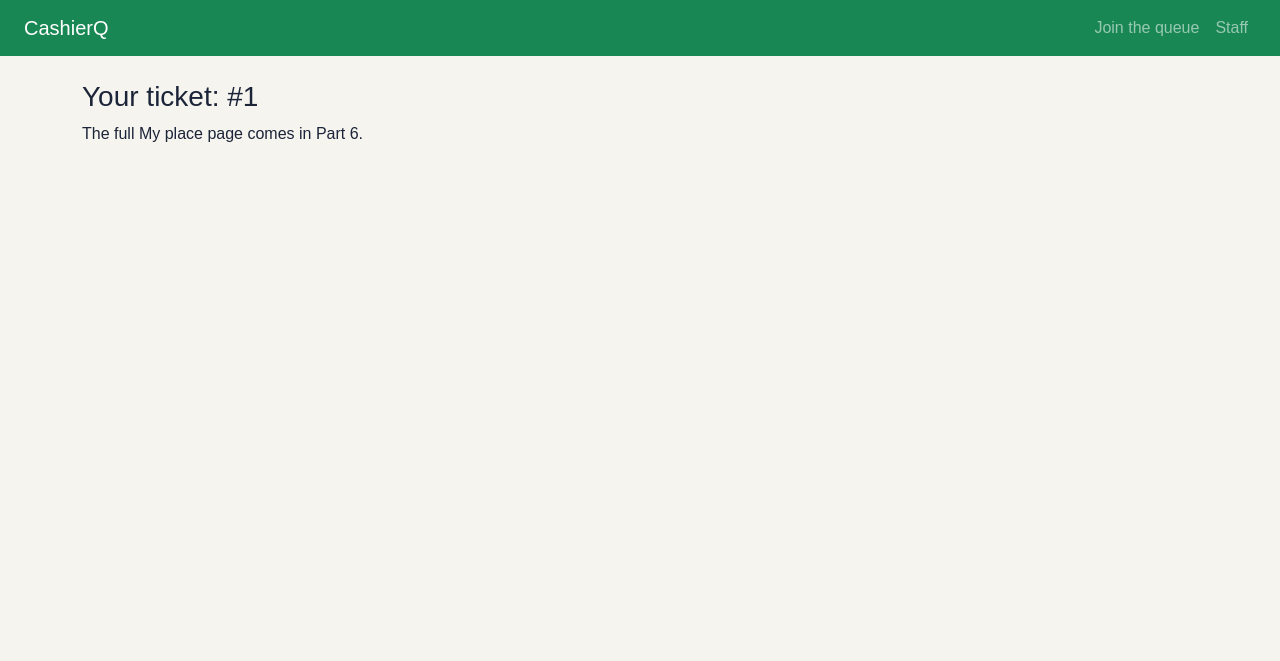
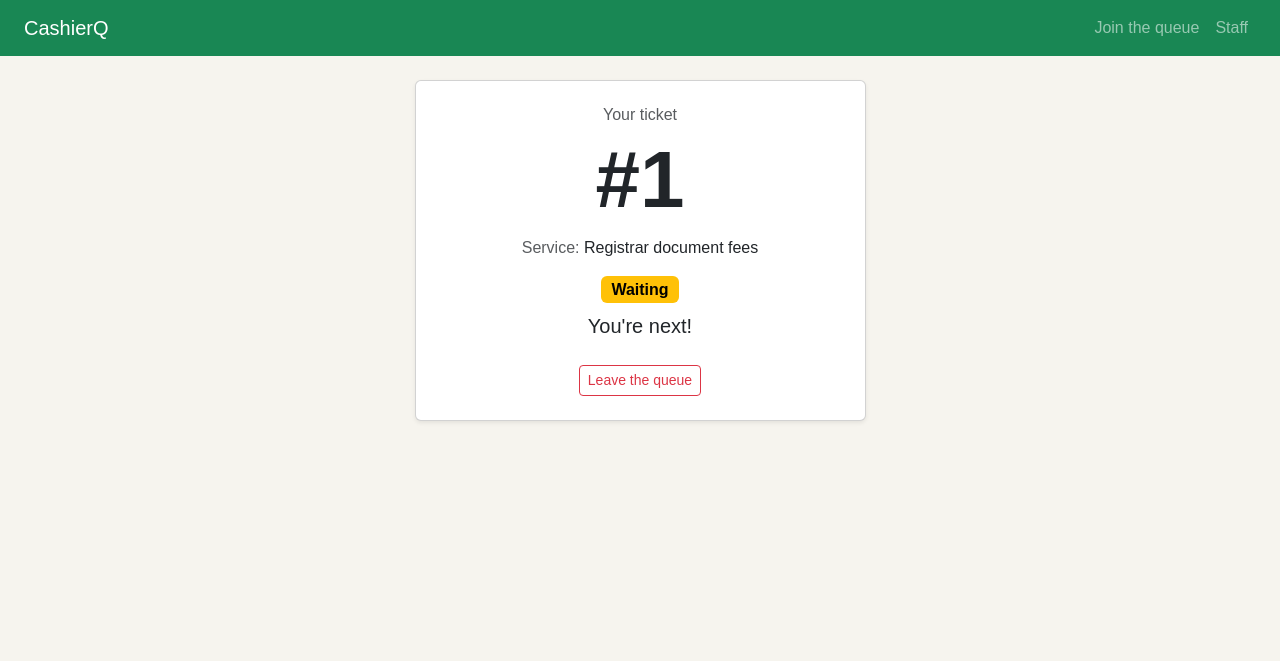
Before and after one commit to paulinefernan0901-dotcom/CCC181, a Flask app: page /queue/1 in a window 1280 px wide. Shown: the top 661 px of the page. Run offline with Flask 3, Linux system fonts and the light colour scheme.

Commit message:
Add join form and My place page (#1)

```diff
--- a/app.py
+++ b/app.py
@@ -21,6 +21,10 @@ TICKETS = [
     {"number": 3, "name": "Nona", "student_id": "2024-0003", "email": "nona@school.edu",
      "service_id": 1, "status": "waiting"},
 ]
+
+
+def find_ticket(ticket_id):
+    return next((t for t in TICKETS if t["number"] == ticket_id), None)
 
 
 @app.get("/")
@@ -63,13 +67,29 @@ def join():
     return redirect(url_for("ticket", ticket_id=number))
 
 
-# Temporary version: Part 6 turns this into the full "My place" page
 @app.get("/queue/<int:ticket_id>")
 def ticket(ticket_id):
-    t = next((t for t in TICKETS if t["number"] == ticket_id), None)
+    t = find_ticket(ticket_id)
     if t is None:
         abort(404)
-    return render_template("ticket.html", ticket=t)
+    # Count only people still waiting ahead of this ticket for the same service
+    ahead = [x for x in TICKETS
+             if x["service_id"] == t["service_id"]
+             and x["status"] == "waiting"
+             and x["number"] < t["number"]]
+    service = next(s for s in SERVICES if s["id"] == t["service_id"])
+    return render_template("ticket.html", ticket=t, service=service, ahead=len(ahead))
+
+
+@app.post("/queue/<int:ticket_id>/leave")
+def leave(ticket_id):
+    t = find_ticket(ticket_id)
+    if t is None:
+        abort(404)
+    if t["status"] in ("waiting", "called"):
+        t["status"] = "no-show"
+        flash(f"Ticket #{ticket_id} left the queue.", "info")
+    return redirect(url_for("index"))
 
 
 @app.get("/staff")
--- a/templates/join.html
+++ b/templates/join.html
@@ -35,7 +35,7 @@
       </div>
 
       <div class="mb-3">
-        <label for="service_id" class="form-label">What do you need at the cashier?</label>
+        <label for="service_id" class="form-label">What are you paying for?</label>
         <select id="service_id" name="service_id" required
                 class="form-select {% if errors.service_id %}is-invalid{% endif %}"
                 {% if errors.service_id %}aria-describedby="service_id-error"{% endif %}>
--- a/templates/ticket.html
+++ b/templates/ticket.html
@@ -2,6 +2,38 @@
 {% block title %}Ticket #{{ ticket.number }} · CashierQ{% endblock %}
 
 {% block content %}
-<h1 class="h3">Your ticket: #{{ ticket.number }}</h1>
-<p>The full My place page comes in Part 6.</p>
+{% set badge = {'waiting': 'warning', 'called': 'success', 'served': 'secondary', 'no-show': 'danger'} %}
+<div class="row justify-content-center">
+  <div class="col-12 col-md-8 col-lg-5">
+    <div class="card text-center shadow-sm">
+      <div class="card-body p-4">
+        <h1 class="h6 text-body-secondary mb-0">Your ticket</h1>
+        <p class="display-1 fw-bold my-2">#{{ ticket.number }}</p>
+        <p class="mb-3"><span class="text-body-secondary">Service:</span> {{ service.name }}</p>
+
+        <div id="live-status" aria-live="polite">
+          <p class="mb-2">
+            <span id="status-badge" class="badge fs-6 text-bg-{{ badge[ticket.status] }}">{{ ticket.status|capitalize }}</span>
+          </p>
+          <p id="ahead-text" class="lead mb-0">
+            {% if ticket.status == 'waiting' %}
+              {% if ahead == 0 %}You're next!
+              {% elif ahead == 1 %}1 person ahead of you
+              {% else %}{{ ahead }} people ahead of you{% endif %}
+            {% elif ticket.status == 'called' %}Please go to the cashier now.
+            {% elif ticket.status == 'served' %}Done. Thank you!
+            {% else %}This ticket is no longer in the queue.{% endif %}
+          </p>
+        </div>
+
+        {% if ticket.status in ('waiting', 'called') %}
+        <form method="post" action="{{ url_for('leave', ticket_id=ticket.number) }}" class="mt-4"
+              onsubmit="return confirm('Leave the queue? You will lose your place.');">
+          <button type="submit" class="btn btn-outline-danger btn-sm">Leave the queue</button>
+        </form>
+        {% endif %}
+      </div>
+    </div>
+  </div>
+</div>
 {% endblock %}
```
